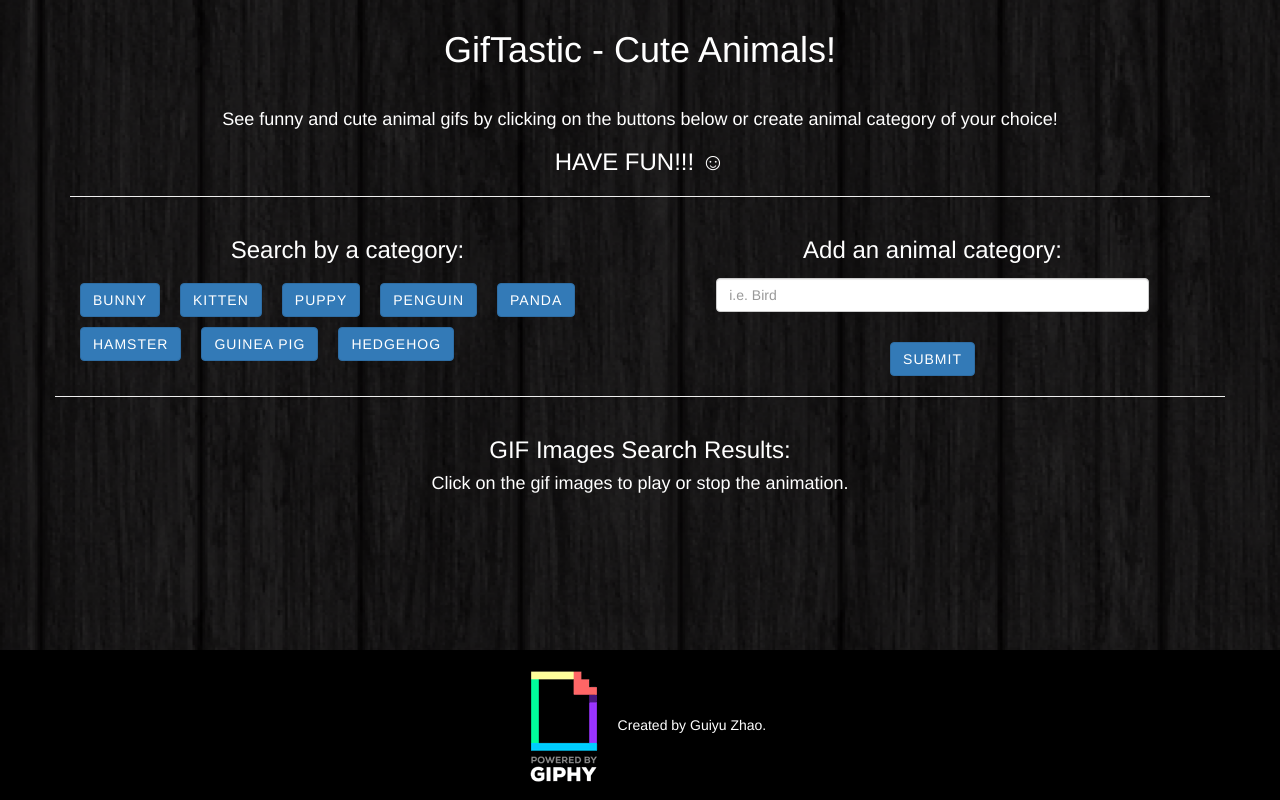
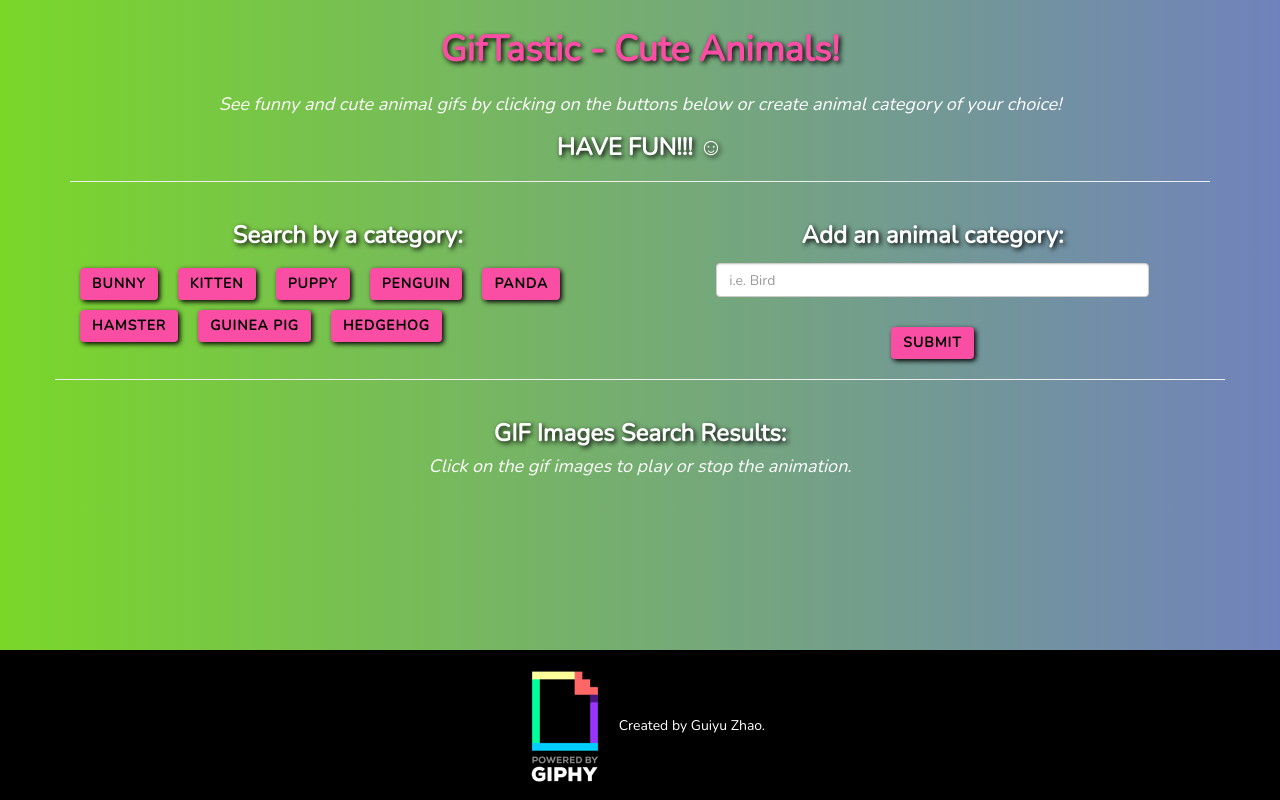
Before and after one commit to CocoZDev/GifTastic, a PHP site: page / in a window 1280 px wide. Run offline with PHP 8.4, Linux system fonts and the light colour scheme; some libraries are stand-ins or nearby versions.

Commit message:
added animated gradient background

```diff
--- a/assets/css/style.css
+++ b/assets/css/style.css
@@ -14,9 +14,9 @@ body {
     margin: 0;
     padding-bottom: 150px;
     min-height: 100%;
-    font-family: 'Playfair Display', serif;
-	font-size: 18px;
-    background: url("../images/dark_wood_@2X.png");
+    /* font-family: 'Nunito', sans-serif !important; */
+    font-size: 18px;
+    /* background: url("../images/dark_wood_@2X.png"); */
     background-repeat: no-repeat;
     text-align: center;
     color: white;
@@ -29,19 +29,27 @@ body {
 
 }
 
+
+
 h1, h2, h3, h4, h5, h6, body {
-    font-family: 'Arimo', sans-serif !important;
+    font-family: 'Nunito', sans-serif !important;
 }
 
 h1,
 h2,
 h3 {
-    font-weight: 700;
+    font-weight: 700 !important;
     color: white;
+    text-shadow: 2px 2px 5px black;
 }
 
 h1 {
-    padding: 10px 0 30px 0;
+    padding: 10px 0 15px 0;
+    color: #fa4ea4 !important;
+}
+
+h4 {
+    font-style: italic;
 }
 
 .container {
@@ -62,12 +70,12 @@ h1 {
 }
 
 .img-cropper {
-    border: 2px solid white;
+    border: 5px solid white;
     vertical-align: middle;
 }
 
 .img-cropper:hover {
-    border: 2px solid rgb(3, 194, 252);
+    border: 5px solid #fa4ea4 ;
     height: auto;
 }
 
@@ -103,7 +111,7 @@ footer {
     padding: 14px 24px;
     margin: 10px;
     border: 0 none;
-    font-weight: 700;
+    font-weight: 1000 !important;
     letter-spacing: 1px;
     text-transform: uppercase;
 }
@@ -113,17 +121,20 @@ footer {
 }
 
 .btn-primary {
-    background: #0099cc;
-    color: #ffffff;
+    background: #fa4ea4 !important;
+    color: black !important;
+    box-shadow: 2px 2px 5px black;
+    border: none !important;
 }
 
 .btn-primary:hover, .btn-primary:focus, .btn-primary:active, .btn-primary.active, .open > .dropdown-toggle.btn-primary {
-    background: #33a6cc;
+    background: #fa4ea4 !important;
 }
 
 .btn-primary:active, .btn-primary.active {
-    background: #007299;
-    box-shadow: none;
+    background: #fa4ea4 !important;
+    border: none !important;
+
 }
 
 .btn-lg.round {
--- a/assets/javascript/app.js
+++ b/assets/javascript/app.js
@@ -150,8 +150,66 @@ $(".btn").on("click", function generateGifs(){
 	});
 });
 
-app.set('port',(process.env.PORT||5000));
+// Animated Background Gradient
 
-app.listen(app.get('port'),function(){
 
-})
+var colors = new Array(
+	[62,35,255],
+	[60,255,60],
+	[255,35,98],
+	[45,175,230],
+	[255,0,255],
+	[255,128,0]);
+
+  var step = 0;
+  //color table indices for:
+  // current color left
+  // next color left
+  // current color right
+  // next color right
+  var colorIndices = [0,1,2,3];
+
+  //transition speed
+  var gradientSpeed = 0.002;
+
+  function updateGradient()
+  {
+
+	if ( $===undefined ) return;
+
+  var c0_0 = colors[colorIndices[0]];
+  var c0_1 = colors[colorIndices[1]];
+  var c1_0 = colors[colorIndices[2]];
+  var c1_1 = colors[colorIndices[3]];
+
+  var istep = 1 - step;
+  var r1 = Math.round(istep * c0_0[0] + step * c0_1[0]);
+  var g1 = Math.round(istep * c0_0[1] + step * c0_1[1]);
+  var b1 = Math.round(istep * c0_0[2] + step * c0_1[2]);
+  var color1 = "rgb("+r1+","+g1+","+b1+")";
+
+  var r2 = Math.round(istep * c1_0[0] + step * c1_1[0]);
+  var g2 = Math.round(istep * c1_0[1] + step * c1_1[1]);
+  var b2 = Math.round(istep * c1_0[2] + step * c1_1[2]);
+  var color2 = "rgb("+r2+","+g2+","+b2+")";
+
+   $('#gradient').css({
+	 background: "-webkit-gradient(linear, left top, right top, from("+color1+"), to("+color2+"))"}).css({
+	  background: "-moz-linear-gradient(left, "+color1+" 0%, "+color2+" 100%)"});
+
+	step += gradientSpeed;
+	if ( step >= 1 )
+	{
+	  step %= 1;
+	  colorIndices[0] = colorIndices[1];
+	  colorIndices[2] = colorIndices[3];
+
+	  //pick two new target color indices
+	  //do not pick the same as the current one
+	  colorIndices[1] = ( colorIndices[1] + Math.floor( 1 + Math.random() * (colors.length - 1))) % colors.length;
+	  colorIndices[3] = ( colorIndices[3] + Math.floor( 1 + Math.random() * (colors.length - 1))) % colors.length;
+
+	}
+  }
+
+  setInterval(updateGradient,10);
--- a/index.html
+++ b/index.html
@@ -1,6 +1,5 @@
 <!doctype html>
 <html lang="en-us">
-
 
 <head>
 	<meta charset="UTF-8">
@@ -14,7 +13,7 @@
 	<link rel="stylesheet" href="https://maxcdn.bootstrapcdn.com/bootstrap/3.3.7/css/bootstrap.min.css" integrity="sha384-BVYiiSIFeK1dGmJRAkycuHAHRg32OmUcww7on3RYdg4Va+PmSTsz/K68vbdEjh4u" crossorigin="anonymous">
 
 	<!-- Google Font -->
-	<link href="https://fonts.googleapis.com/css?family=Arimo" rel="stylesheet">
+	<link href="https://fonts.googleapis.com/css?family=Arimo|Nunito" rel="stylesheet">
 
 	<!-- Added link to the jQuery CDN Library -->
 	<script src="https://code.jquery.com/jquery-3.2.1.min.js"
@@ -26,7 +25,7 @@
 
 </head>
 
-<body center>
+<body id="gradient">
 
 	<div class="container">
 		<!-- Row #1: Title -->
```
